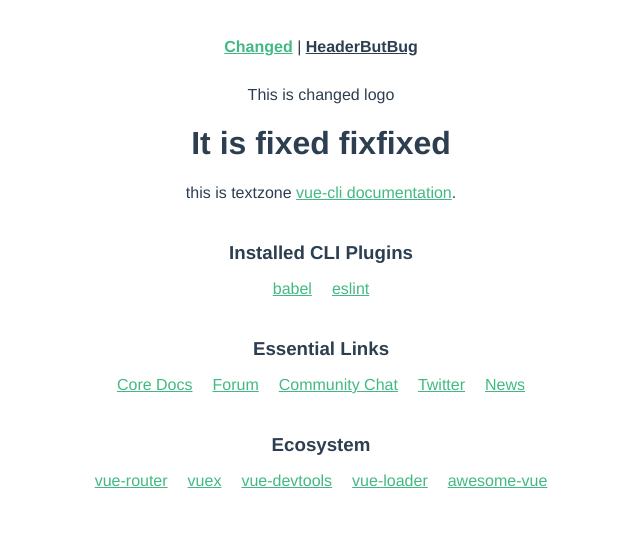
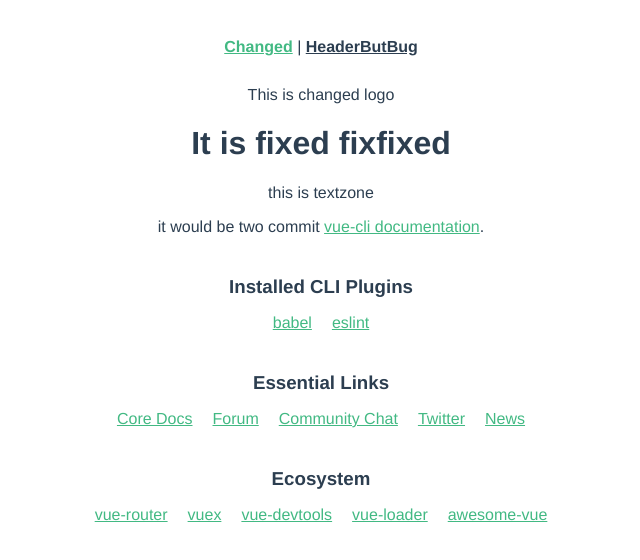
Before and after one commit to ChoiWonBeen/BranchPractice, a Vue app: page / in a window 1280 px wide. Shown: the top 560 px of the page, without its empty margins (319-959 px from the left). Built offline with nearby package versions, Linux system fonts and the light colour scheme.

Commit message:
if it's commit were two, it have new branch image

```diff
--- a/src/components/HelloWorld.vue
+++ b/src/components/HelloWorld.vue
@@ -2,6 +2,8 @@
   <div class="hello">
     <h1>It is fixed fixfixed</h1>
     this is textzone
+    <p>
+    it would be two commit
       <a href="https://cli.vuejs.org" target="_blank" rel="noopener">vue-cli documentation</a>.
     </p>
     <h3>Installed CLI Plugins</h3>
```
